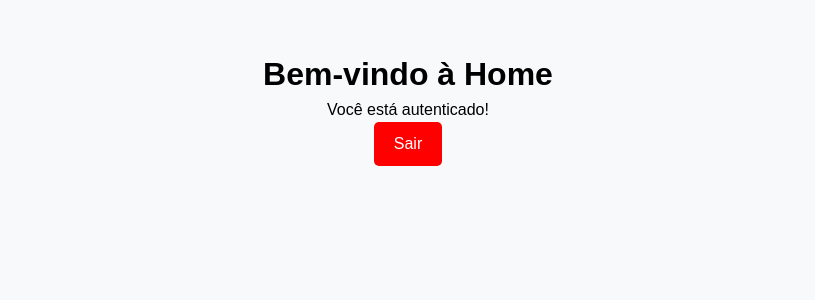
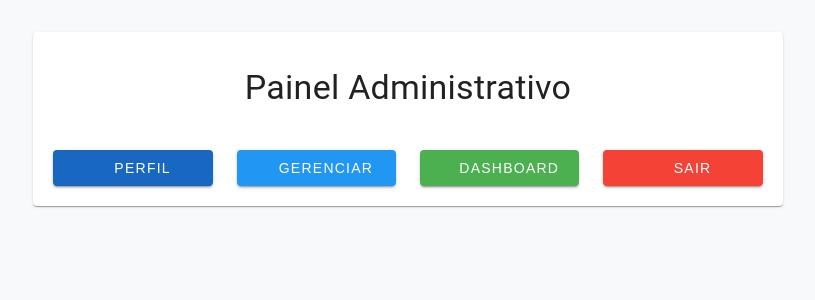
Before and after one commit to dborgessdev/conexa-gym, a Vue app in the folder frontend/: page /home in a window 1280 px wide. Shown: the top 300 px of the page, without its empty margins (232-1047 px from the left). Built offline with nearby package versions, Linux system fonts and the light colour scheme; sample sign-in values are in the browser's storage.

Commit message:
[Commit-05]Adicionando estrutura de home dinamico para cada tipo de user

```diff
--- a/frontend/src/App.vue
+++ b/frontend/src/App.vue
@@ -1,5 +1,8 @@
 <template>
-  <router-view></router-view>
+  <v-container>
+    <router-view></router-view>
+
+  </v-container>
 </template>
 
 <script>
--- a/frontend/src/main.js
+++ b/frontend/src/main.js
@@ -3,14 +3,19 @@ import App from "./App.vue";
 import router from "./router";
 import axios from "axios";
 import { createVuetify } from "vuetify";
-import "vuetify/styles"; // Importando estilos padrão do Vuetify
+import "vuetify/styles";
+import * as components from "vuetify/components";
+import * as directives from "vuetify/directives";
 
-const vuetify = createVuetify(); // Criando a instância do Vuetify
+const vuetify = createVuetify({
+  components,
+  directives,
+});
 
 const app = createApp(App);
 
 app.use(router);
-app.use(vuetify); // Registrando o Vuetify na aplicação
+app.use(vuetify);
 app.mount("#app");
 
 // Teste de conexão com o backend
--- a/frontend/src/router/index.js
+++ b/frontend/src/router/index.js
@@ -1,11 +1,17 @@
 import { createRouter, createWebHistory } from "vue-router";
 import LoginPage from "../views/LoginPage.vue";
 import Home from "../views/Home.vue";
+import HomeAdmin from "../views/HomeAdmin.vue";
+import HomeProfessor from "../views/HomeProfessor.vue";
+import HomeAluno from "../views/HomeAluno.vue";
 
 const routes = [
-    { path: "/", redirect: "/login" }, // Redireciona "/" para "/login"
-    { path: "/login", component: LoginPage },
-    { path: "/home", component: Home, meta: { requiresAuth: true } },
+  { path: "/", redirect: "/login" },
+  { path: "/login", component: LoginPage },
+  { path: "/home", component: Home, meta: { requiresAuth: true } },
+  { path: "/admin/home", component: HomeAdmin, meta: { requiresAuth: true, role: "admin" } },
+  { path: "/professor/home", component: HomeProfessor, meta: { requiresAuth: true, role: "professor" } },
+  { path: "/aluno/home", component: HomeAluno, meta: { requiresAuth: true, role: "aluno" } },
 ];
 
 const router = createRouter({
@@ -13,12 +19,14 @@ const router = createRouter({
   routes,
 });
 
-// Proteção de rotas
+// Proteção de rotas com verificação de papel (role)
 router.beforeEach((to, from, next) => {
   const user = JSON.parse(localStorage.getItem("user"));
 
   if (to.meta.requiresAuth && !user) {
-    next("/");
+    next("/login");
+  } else if (to.meta.role && user?.role !== to.meta.role) {
+    next("/login"); // Redireciona para o login caso o usuário tente acessar algo sem permissão
   } else {
     next();
   }
--- a/frontend/src/views/Home.vue
+++ b/frontend/src/views/Home.vue
@@ -1,39 +1,36 @@
 <template>
-  <div class="home-container">
-    <h1>Bem-vindo à Home</h1>
-    <p>Você está autenticado!</p>
-    <button @click="logout">Sair</button>
+  <div>
+    <HomeAdmin v-if="userRole === 'admin'" />
+    <HomeProfessor v-else-if="userRole === 'professor'" />
+    <HomeAluno v-else-if="userRole === 'aluno'" />
+    <p v-else>Erro: Tipo de usuário desconhecido</p>
   </div>
 </template>
 
 <script>
+import HomeAdmin from "@/views/HomeAdmin.vue";
+import HomeProfessor from "@/views/HomeProfessor.vue";
+import HomeAluno from "@/views/HomeAluno.vue";
+
 export default {
   name: "Home",
-  methods: {
-    logout() {
-      localStorage.removeItem("user");
+  components: {
+    HomeAdmin,
+    HomeProfessor,
+    HomeAluno,
+  },
+  data() {
+    return {
+      userRole: null,
+    };
+  },
+  created() {
+    const user = JSON.parse(localStorage.getItem("user"));
+    if (user && user.role) {
+      this.userRole = user.role;
+    } else {
       this.$router.push("/login");
-    },
+    }
   },
 };
 </script>
-
-<style scoped>
-.home-container {
-  text-align: center;
-  margin-top: 50px;
-}
-
-button {
-  padding: 10px 20px;
-  background: red;
-  color: white;
-  border: none;
-  border-radius: 5px;
-  cursor: pointer;
-}
-
-button:hover {
-  background: darkred;
-}
-</style>
--- /dev/null
+++ b/frontend/src/views/HomeAdmin.vue
@@ -0,0 +1,61 @@
+<template>
+  <v-container class="fill-height">
+    <v-row justify="center">
+      <v-col cols="12" md="8">
+        <v-card class="pa-5">
+          <v-card-title class="text-center text-h4">Painel Administrativo</v-card-title>
+
+          <v-row class="mt-4">
+            <v-col cols="6" sm="3">
+              <v-btn block color="primary" @click="goTo('perfil')">
+                <v-icon left>mdi-account</v-icon> Perfil
+              </v-btn>
+            </v-col>
+
+            <v-col cols="6" sm="3">
+              <v-btn block color="blue" @click="goTo('gerenciar')">
+                <v-icon left>mdi-cog</v-icon> Gerenciar
+              </v-btn>
+            </v-col>
+
+            <v-col cols="6" sm="3">
+              <v-btn block color="green" @click="goTo('dashboard')">
+                <v-icon left>mdi-chart-bar</v-icon> Dashboard
+              </v-btn>
+            </v-col>
+
+            <v-col cols="6" sm="3">
+              <v-btn block color="red" @click="logout">
+                <v-icon left>mdi-logout</v-icon> Sair
+              </v-btn>
+            </v-col>
+          </v-row>
+        </v-card>
+      </v-col>
+    </v-row>
+  </v-container>
+</template>
+
+<script>
+export default {
+  name: "HomeAdmin",
+  methods: {
+    goTo(page) {
+      this.$router.push(`/admin/${page}`);
+    },
+    logout() {
+      localStorage.removeItem("user");
+      this.$router.push("/login");
+    },
+  },
+};
+</script>
+
+<style scoped>
+.v-container {
+  display: flex;
+  justify-content: center;
+  align-items: center;
+  height: 100vh;
+}
+</style>
--- /dev/null
+++ b/frontend/src/views/HomeAluno.vue
@@ -0,0 +1,55 @@
+<template>
+    <v-container class="fill-height">
+      <v-row justify="center">
+        <v-col cols="12" md="8">
+          <v-card class="pa-5">
+            <v-card-title class="text-center text-h4">Área do Aluno</v-card-title>
+
+            <v-row class="mt-4">
+              <v-col cols="6" sm="4">
+                <v-btn block color="primary" @click="goTo('perfil')">
+                  <v-icon left>mdi-account</v-icon> Perfil
+                </v-btn>
+              </v-col>
+
+              <v-col cols="6" sm="4">
+                <v-btn block color="blue" @click="goTo('treinos')">
+                  <v-icon left>mdi-dumbbell</v-icon> Meus Treinos
+                </v-btn>
+              </v-col>
+
+              <v-col cols="6" sm="4">
+                <v-btn block color="red" @click="logout">
+                  <v-icon left>mdi-logout</v-icon> Sair
+                </v-btn>
+              </v-col>
+            </v-row>
+          </v-card>
+        </v-col>
+      </v-row>
+    </v-container>
+  </template>
+
+  <script>
+  export default {
+    name: "HomeAluno",
+    methods: {
+      goTo(page) {
+        this.$router.push(`/aluno/${page}`);
+      },
+      logout() {
+        localStorage.removeItem("user");
+        this.$router.push("/login");
+      },
+    },
+  };
+  </script>
+
+  <style scoped>
+  .v-container {
+    display: flex;
+    justify-content: center;
+    align-items: center;
+    height: 100vh;
+  }
+  </style>
--- /dev/null
+++ b/frontend/src/views/HomeProfessor.vue
@@ -0,0 +1,55 @@
+<template>
+    <v-container class="fill-height">
+      <v-row justify="center">
+        <v-col cols="12" md="8">
+          <v-card class="pa-5">
+            <v-card-title class="text-center text-h4">Área do Professor</v-card-title>
+
+            <v-row class="mt-4">
+              <v-col cols="6" sm="4">
+                <v-btn block color="primary" @click="goTo('perfil')">
+                  <v-icon left>mdi-account</v-icon> Perfil
+                </v-btn>
+              </v-col>
+
+              <v-col cols="6" sm="4">
+                <v-btn block color="blue" @click="goTo('turmas')">
+                  <v-icon left>mdi-teach</v-icon> Minhas Turmas
+                </v-btn>
+              </v-col>
+
+              <v-col cols="6" sm="4">
+                <v-btn block color="red" @click="logout">
+                  <v-icon left>mdi-logout</v-icon> Sair
+                </v-btn>
+              </v-col>
+            </v-row>
+          </v-card>
+        </v-col>
+      </v-row>
+    </v-container>
+  </template>
+
+  <script>
+  export default {
+    name: "HomeProfessor",
+    methods: {
+      goTo(page) {
+        this.$router.push(`/professor/${page}`);
+      },
+      logout() {
+        localStorage.removeItem("user");
+        this.$router.push("/login");
+      },
+    },
+  };
+  </script>
+
+  <style scoped>
+  .v-container {
+    display: flex;
+    justify-content: center;
+    align-items: center;
+    height: 100vh;
+  }
+  </style>
--- a/frontend/vite.config.js
+++ b/frontend/vite.config.js
@@ -1,7 +1,12 @@
-import { defineConfig } from 'vite'
-import vue from '@vitejs/plugin-vue'
+import { defineConfig } from 'vite';
+import vue from '@vitejs/plugin-vue';
+import path from 'path';
 
-// https://vite.dev/config/
 export default defineConfig({
   plugins: [vue()],
-})
+  resolve: {
+    alias: {
+      '@': path.resolve(__dirname, './src'),
+    },
+  },
+});
```
Also changed, not shown: 2 other files (tests, documents, lock files or other folders).
